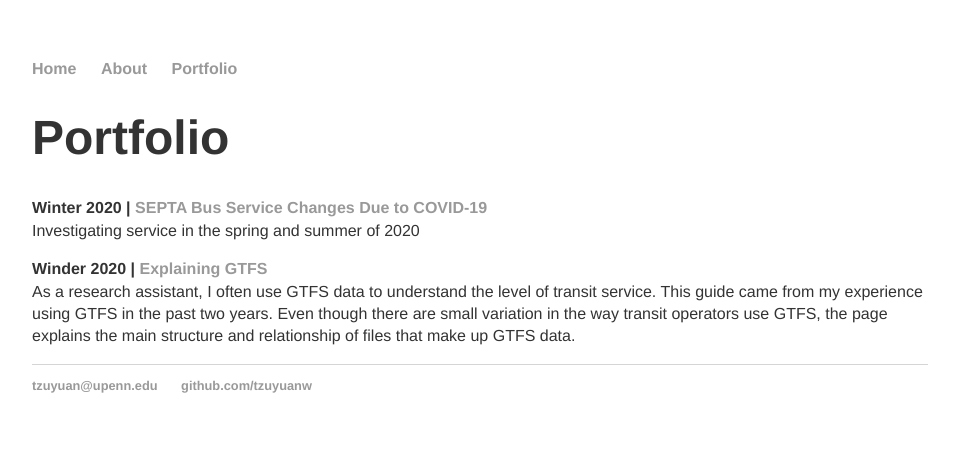
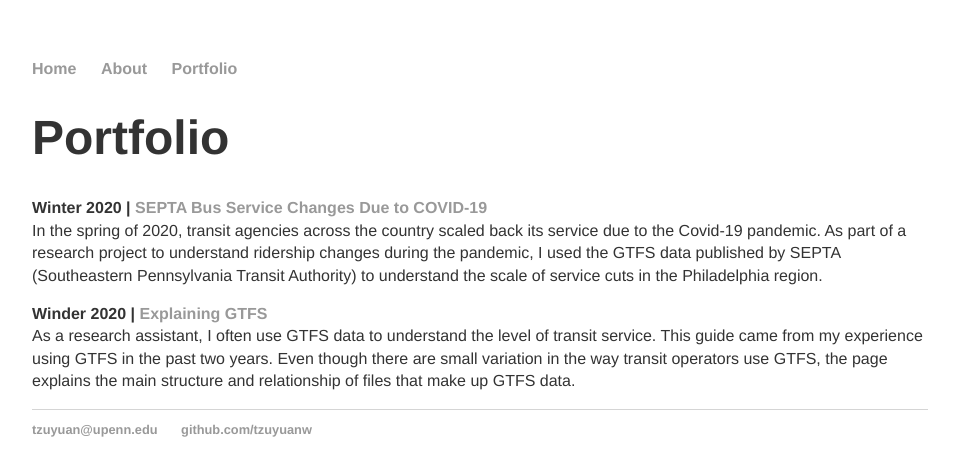
Before and after one commit to tzuyuanw/tzuyuanw.github.io, a Jekyll site: the page built from blog/index.html, in a window 1280 px wide. Shown: the top 476 px of the page, without its empty margins (160-1114 px from the left). Built offline with Jekyll 4.4.1, drawn with Linux system fonts in a browser that asks for light colours.

Commit message:
Update index.html

```diff
--- a/blog/index.html
+++ b/blog/index.html
@@ -5,7 +5,11 @@ title: Portfolio
 	<h1>{{ page.title }}</h1>
 <div class ="blurb">
 	<p><b>Winter 2020 | <a href="/blog/septaBusCovid19" title="SEPTA Bus Service Changes Due to COVID-19">SEPTA Bus Service Changes Due to COVID-19</a></b><br/>
-		Investigating service in the spring and summer of 2020
+		In the spring of 2020, transit agencies across the country scaled back its service due to the Covid-19 pandemic.
+		As part of a research project to understand ridership changes during the pandemic,
+		I used the GTFS data published by SEPTA (Southeastern Pennsylvania Transit Authority)
+		to understand the scale of service cuts in the Philadelphia region.
+
 	</p>
 	<p><b>Winder 2020 | <a href="/blog/GTFSexplanation" title="Expaining GTFS">Explaining GTFS</a></b><br/>
 		As a research assistant, I often use GTFS data to understand the level of transit service.
```
